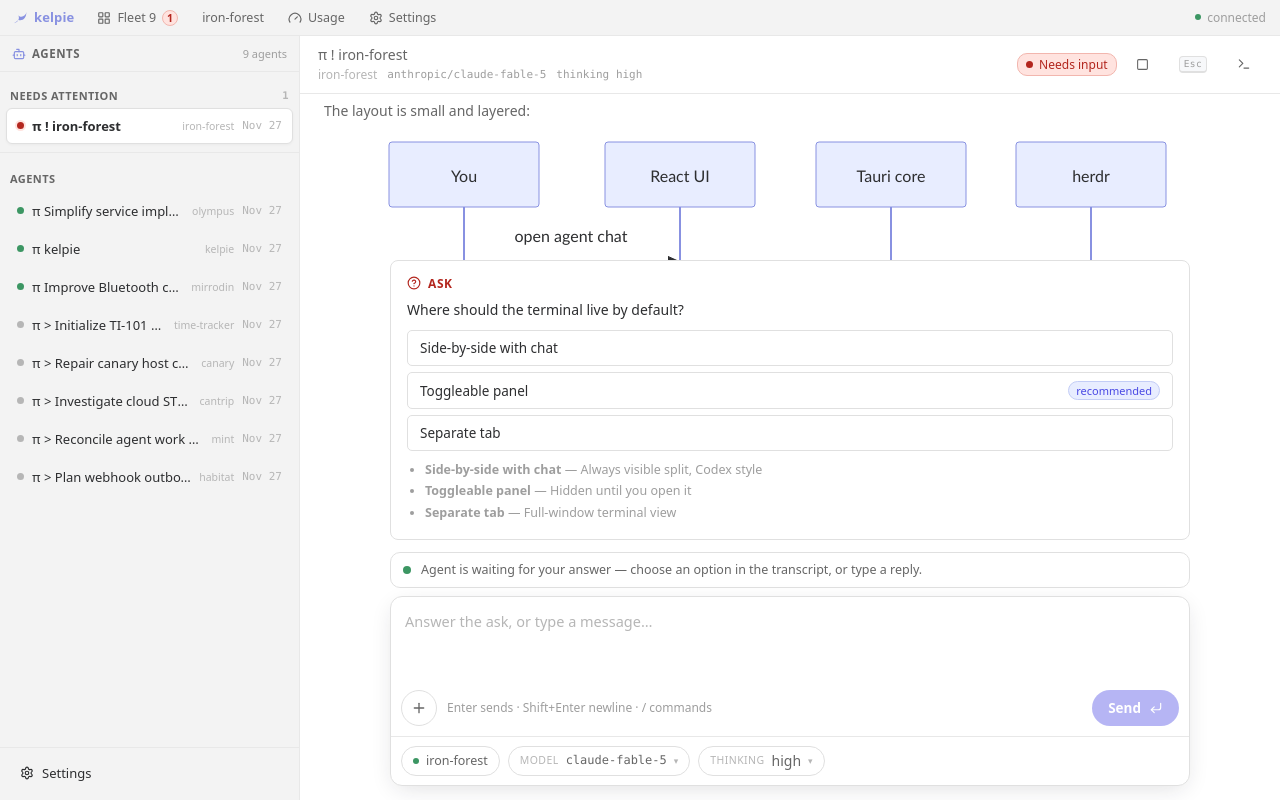
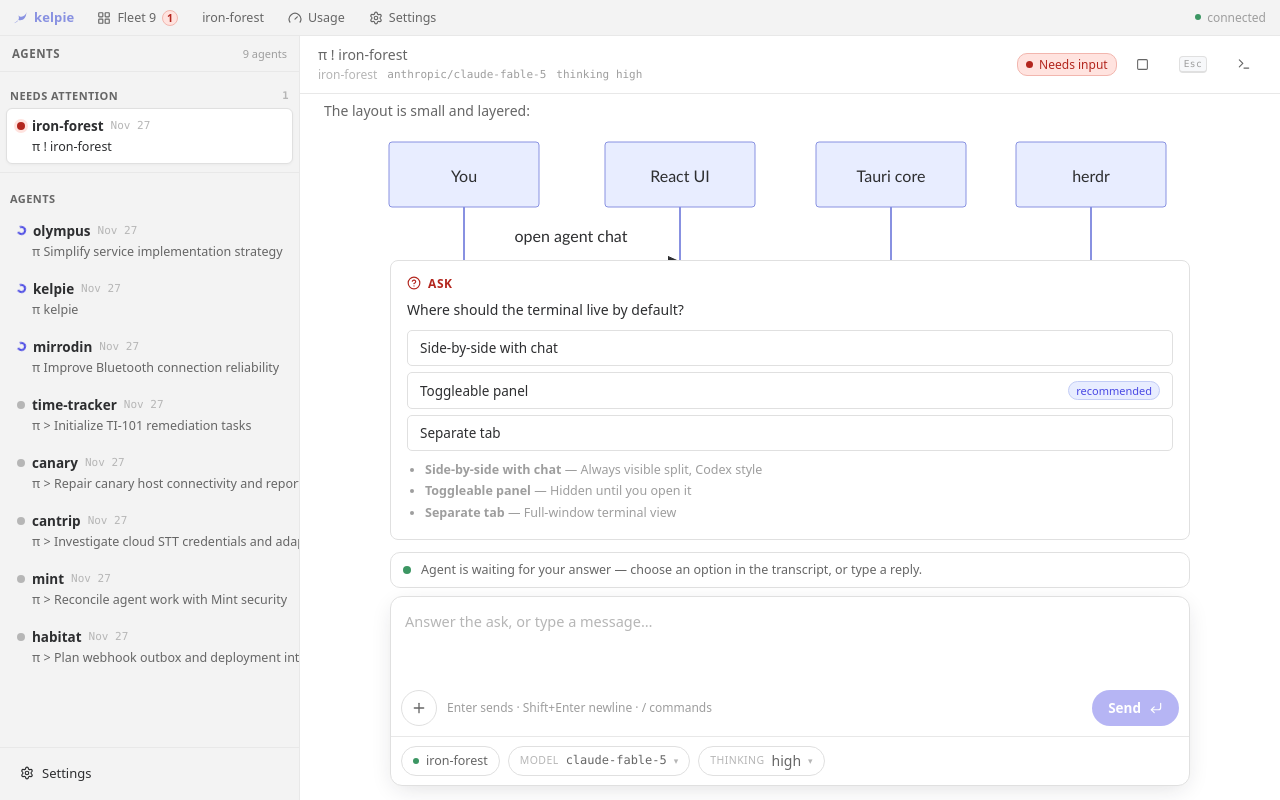
Before and after one commit to misty-step/kelpie, a React (Vite) app in the folder desktop/: page / in a window 1280 px wide. Built offline with nearby package versions, Linux system fonts and the light colour scheme.

Commit message:
feat(desktop): make workspace name primary identifier on multirow cards and make working status distinctly blue spinning

```diff
--- a/desktop/src/components/Sidebar.tsx
+++ b/desktop/src/components/Sidebar.tsx
@@ -1,6 +1,5 @@
 import {
   Settings,
-  Bot,
   Loader2,
 } from "lucide-react";
 import type { Fleet, Pane } from "../types";
@@ -16,7 +15,7 @@ function StatusRing({ pane }: { pane: Pane }) {
     return <span className="st-ring blocked" title="Blocked" />;
   }
   if (pane.status === "working") {
-    return <span className="st-ring working" title="Working" />;
+    return <span className="st-ring working spin" title="Working" />;
   }
   return <span className="st-ring done" title="Done" />;
 }
@@ -34,7 +33,7 @@ function PaneRow({
 }) {
   const label = taskTitle(pane.task, pane.pane_id);
   const time = relativeTime(pane.updated_ms);
-  const wsTag = workspaceLabel ?? pane.workspace_id;
+  const wsName = workspaceLabel ?? pane.workspace_id;
 
   return (
     <button
@@ -44,10 +43,12 @@ function PaneRow({
       title={pane.task ?? pane.pane_id}
       aria-pressed={selected}
     >
-      <StatusRing pane={pane} />
-      <span className="pane-row-title">{label}</span>
-      <span className="pane-ws-tag">{wsTag}</span>
-      <span className="pane-row-time">{time}</span>
+      <div className="pane-row-top">
+        <StatusRing pane={pane} />
+        <span className="pane-ws-name">{wsName}</span>
+        <span className="pane-row-time">{time}</span>
+      </div>
+      <div className="pane-row-task">{label}</div>
     </button>
   );
 }
@@ -75,7 +76,6 @@ export function Sidebar({
     <aside className="sidebar">
       <div className="sidebar-top-strip">
         <span className="sidebar-title">
-          <Bot size={14} className="sidebar-icon" />
           <span>Agents</span>
         </span>
         <span className="sidebar-meta">
--- a/desktop/src/styles.css
+++ b/desktop/src/styles.css
@@ -379,24 +379,28 @@ button {
 /* ── Status Dots / Rings ─────────────────────────────────────────────── */
 
 .st-ring {
-  width: 7px;
-  height: 7px;
+  width: 8px;
+  height: 8px;
   border-radius: 50%;
   flex: none;
 }
 
 .st-ring.needs {
   background: var(--ok);
-  box-shadow: 0 0 0 2px var(--ok-bg);
+  box-shadow: 0 0 0 3px var(--ok-bg);
 }
 
 .st-ring.blocked {
   background: var(--err);
-  box-shadow: 0 0 0 2px var(--err-bg);
+  box-shadow: 0 0 0 3px var(--err-bg);
 }
 
 .st-ring.working {
-  background: var(--ok);
+  width: 9px;
+  height: 9px;
+  background: transparent;
+  border: 2px solid var(--brand);
+  border-top-color: transparent;
 }
 
 .st-ring.done {
@@ -405,7 +409,7 @@ button {
 
 @keyframes needs-pulse {
   0%, 100% { transform: scale(1); opacity: 1; }
-  50% { transform: scale(1.15); opacity: 0.7; }
+  50% { transform: scale(1.2); opacity: 0.6; }
 }
 
 .st-ring.needs.pulse {
@@ -417,17 +421,18 @@ button {
   .st-ring.spin {
     animation: none !important;
   }
-}
-
-/* ── Codex Card Rows ──────────────────────────────────────────────────── */
-
+  .st-ring.working {
+    border-top-color: var(--brand) !important;
+  }
+}
+/* ── Multi-Row Codex Card Rows ─────────────────────────────────────────── */
 .pane-row-card {
   width: 100%;
   display: flex;
-  align-items: center;
-  gap: 8px;
-  min-height: 36px;
-  padding: 6px 10px;
+  flex-direction: column;
+  gap: 3px;
+  min-height: 48px;
+  padding: 8px 10px;
   border-radius: 6px;
   border: 1px solid transparent;
   background: transparent;
@@ -451,19 +456,24 @@ button {
   outline-offset: 1px;
 }
 
-.pane-row-title {
+.pane-row-top {
+  display: flex;
+  align-items: center;
+  gap: 7px;
+}
+
+.pane-ws-name {
   flex: 1;
   min-width: 0;
-  font-size: 13px;
-  font-weight: 500;
+  font-size: 13.5px;
+  font-weight: 600;
   color: var(--text);
   overflow: hidden;
   text-overflow: ellipsis;
   white-space: nowrap;
 }
 
-.pane-row-card.selected .pane-row-title {
-  font-weight: 600;
+.pane-row-card.selected .pane-ws-name {
   color: var(--text);
 }
 
@@ -474,13 +484,18 @@ button {
   color: var(--text-faint);
 }
 
-.pane-ws-tag {
-  font-size: 10.5px;
-  font-weight: 500;
-  color: var(--text-faint);
-  flex: none;
-}
-
+.pane-row-task {
+  font-size: 12.5px;
+  color: var(--text-soft);
+  overflow: hidden;
+  text-overflow: ellipsis;
+  white-space: nowrap;
+  padding-left: 15px;
+}
+
+.pane-row-card.selected .pane-row-task {
+  color: var(--text);
+}
 .sidebar-foot {
   flex: none;
   border-top: 1px solid var(--seam);
```
